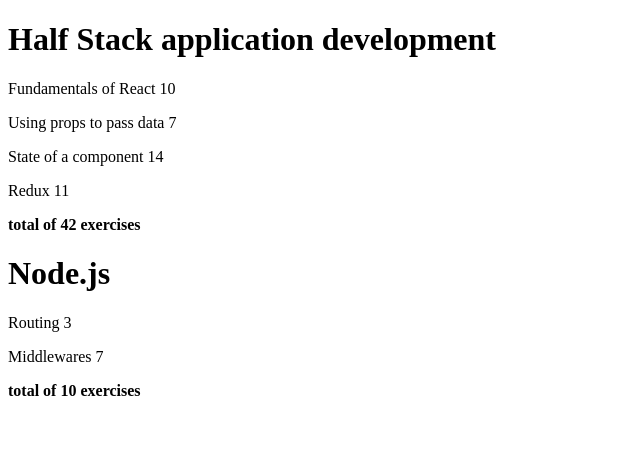
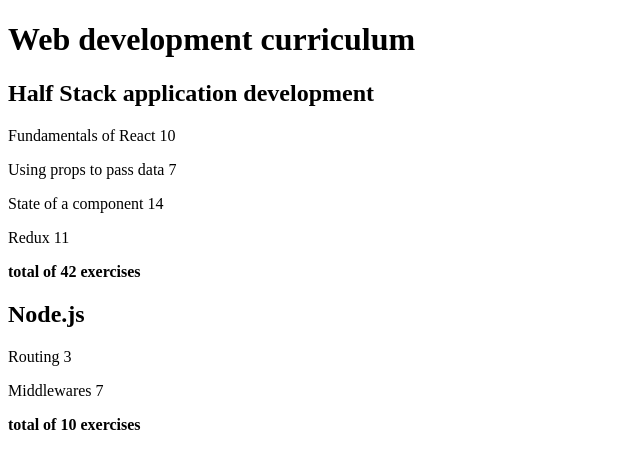
Before and after one commit to toffet-masajo/FullStackOpen-KMasajo, a React (Create React App) app in the folder part2/course-info/: page / in a window 1280 px wide. Shown: the top 468 px of the page, without its empty margins (0-640 px from the left). Built offline with nearby package versions, Linux system fonts and the light colour scheme.

Commit message:
Patterned with the sample output; Added title, modified h-tags

```diff
--- a/part2/course-info/src/App.js
+++ b/part2/course-info/src/App.js
@@ -48,6 +48,7 @@ const App = () => {
 
   return (
     <div>
+      <h1>Web development curriculum</h1>
       {courses.map( (course) => <Course course={course}/> )}
     </div>
   )
--- a/part2/course-info/src/Course.js
+++ b/part2/course-info/src/Course.js
@@ -4,7 +4,7 @@ const Course = ({course}) => {
 
   return (
     <div key={course.id}>
-      <h1>{course.name}</h1>
+      <h2>{course.name}</h2>
       {course.parts.map((part) =>
         <div key={part.id}>
         <p>{part.name} {part.exercises}</p>
```
